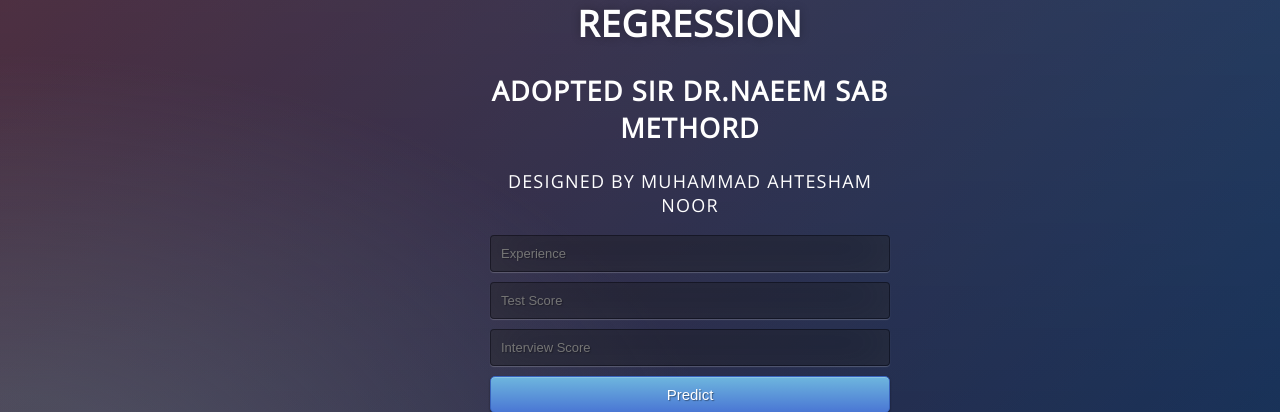
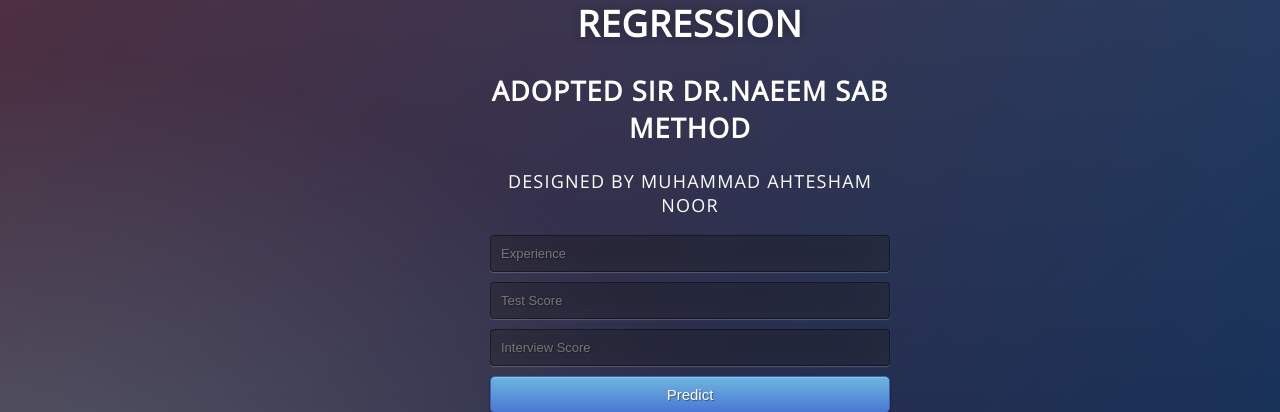
Before and after one commit to ahtesham11/Salary-Estimation, a Flask app: page / in a window 1280 px wide. Shown: the part 293-705 px from the top of the page. Run offline with Flask 2, Linux system fonts and the light colour scheme; parts of the project's set-up code (start-up, migrations or seed data) failed here and were passed over.

Commit message:
Update index.html

```diff
--- a/templates/index.html
+++ b/templates/index.html
@@ -14,7 +14,7 @@
 
 <body>
  <div class="login">
-	<h1>Predict Salary Analysis  USED LINEAR REGRESSION </h1><h2>ADOPTED SIR DR.NAEEM SAB METHORD </h2><p>DESIGNED BY MUHAMMAD AHTESHAM NOOR</p>
+	<h1>Predict Salary Analysis  USED LINEAR REGRESSION </h1><h2>ADOPTED SIR DR.NAEEM SAB METHOD </h2><p>DESIGNED BY MUHAMMAD AHTESHAM NOOR</p>
 
      <!-- Main Input For Receiving Query to our ML -->
     <form action="{{ url_for('predict')}}"method="post">
```
